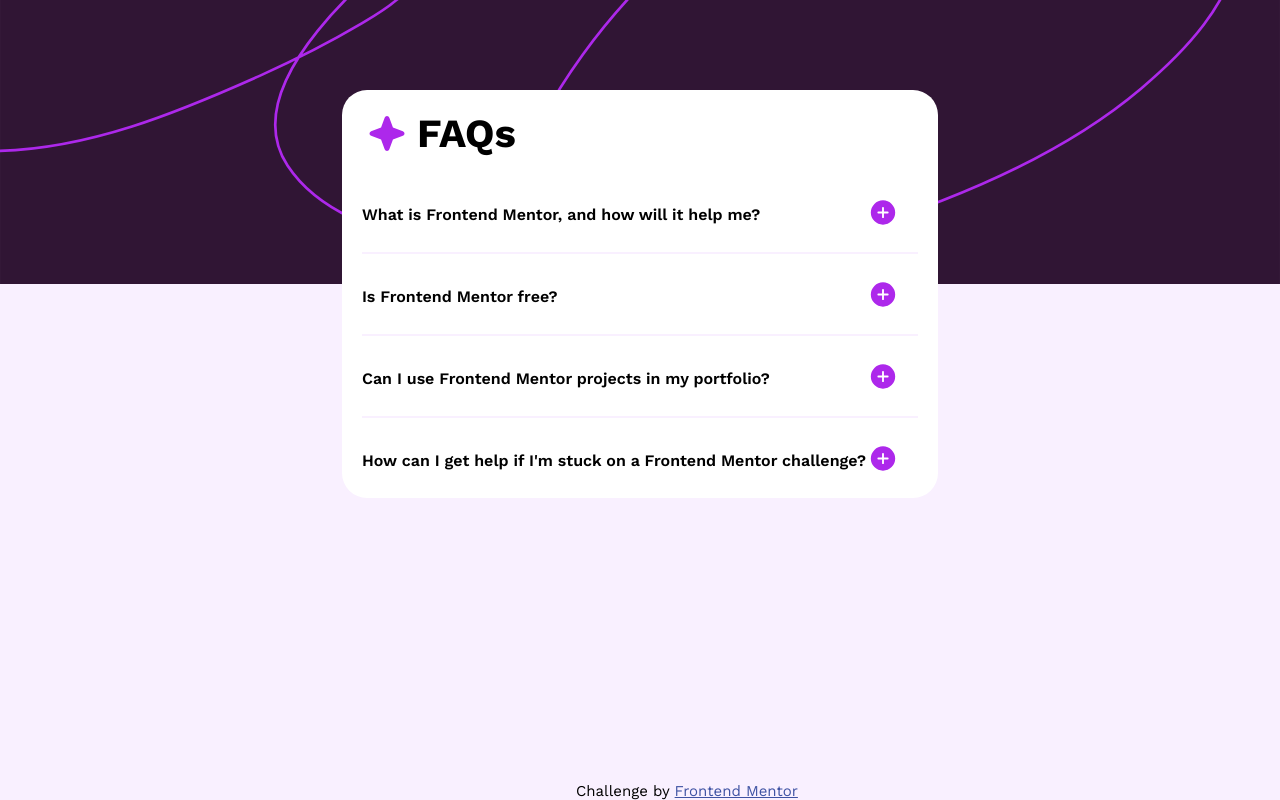
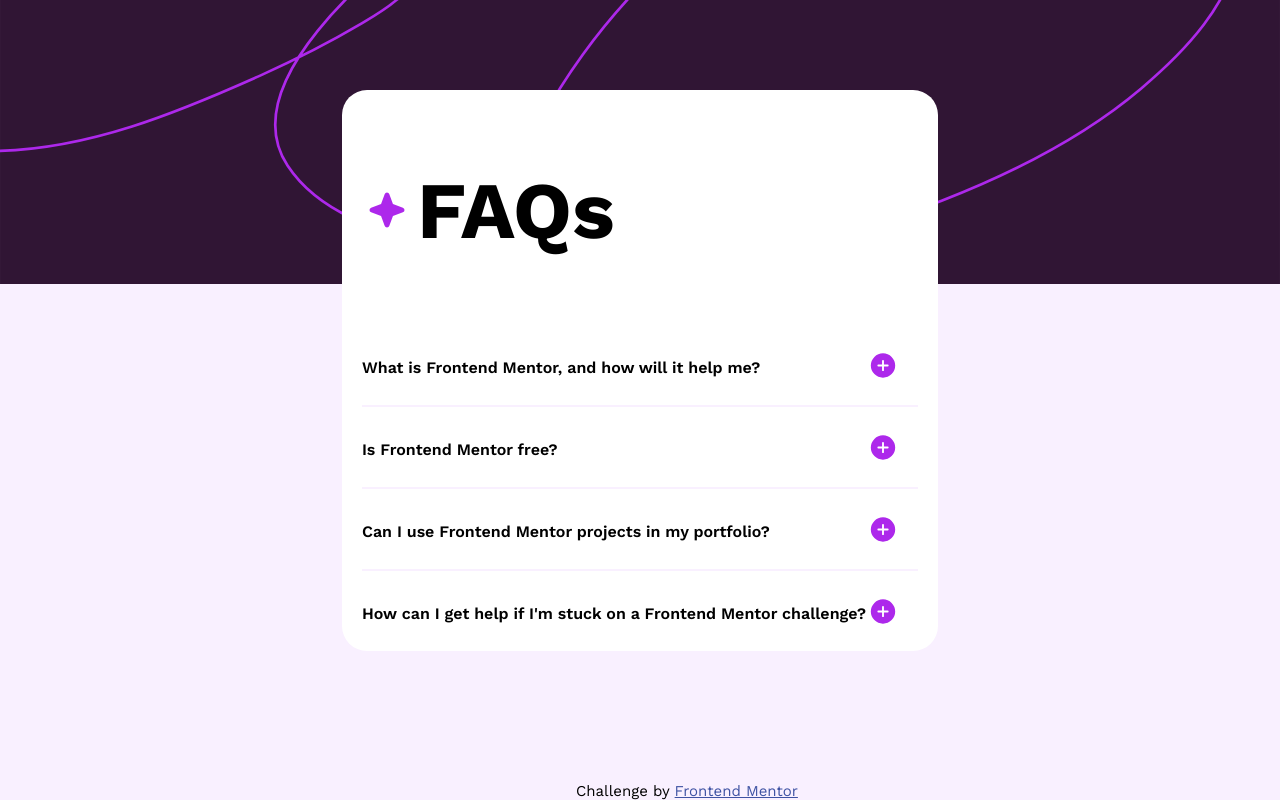
Before and after one commit to anirudh1970/FAQ-Accordion-Frontendmentor.io-, a plain HTML site: page index.html in a window 1280 px wide. Drawn offline with Linux system fonts and the light colour scheme.

Commit message:
index.html

```diff
--- a/index.html
+++ b/index.html
@@ -12,7 +12,7 @@
 <body>
   <main>
     <div class="faqs">
-      <header><div class="star-with-heading"><img src="./assets/images/icon-star.svg" alt="error" id="image"><div class="heading">FAQs</div></div></header>
+      <header><div class="star-with-heading"><img src="./assets/images/icon-star.svg" alt="error" id="image"><div class="heading"><h1>FAQs</h1></div></div></header>
       <section>
         <div class="question-with-answer">
           <div class="question-with-icon"><div class="question" id="q1" onclick="changeIconImage(1)">What is Frontend Mentor, and how will it help me?</div><div class="plus"><img src="./assets/images/icon-plus.svg" id="ic1" alt="error"></div></div>
```
